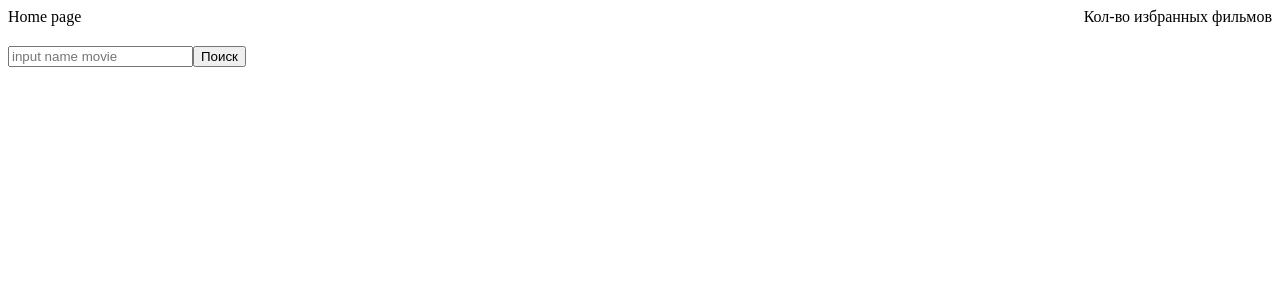
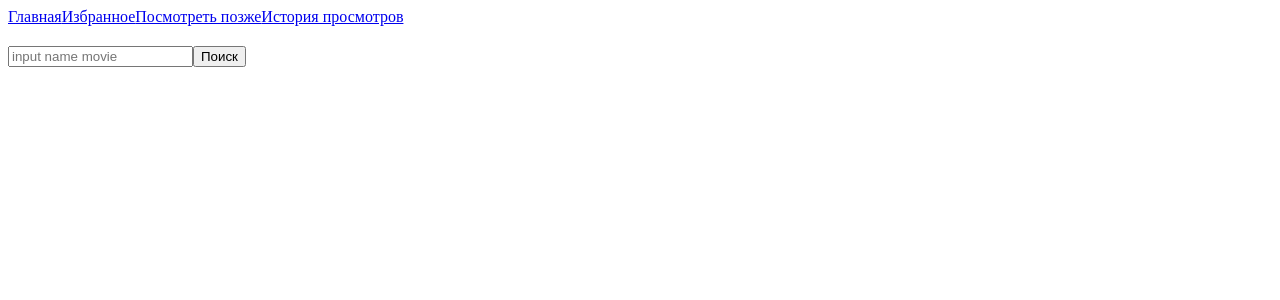
Before and after one commit to AlexeyKomarov99/Movielist, a React (Create React App) app in the folder filmcatalog-redux/: page / in a window 1280 px wide. Shown: the top 300 px of the page. Built offline with nearby package versions, Linux system fonts and the light colour scheme.

Commit message:
Изменение структуры проекта

```diff
--- a/filmcatalog-redux/src/App.js
+++ b/filmcatalog-redux/src/App.js
@@ -5,6 +5,8 @@ import HomePage from './pages/HomePage/HomePage';
 import PageNotFound from './pages/PageNotFound/PageNotFound';
 import MovieDetails from './pages/MovieDetails/MovieDetails';
 import MovieFeatured from './pages/MoviesFeatured/MoviesFeatured';
+import MoviesWatchLater from './pages/MoviesWatchLater/MoviesWatchLater';
+import MovieViewingHistory from './pages/MovieViewingHistory/MovieViewingHistory';
 
 //===== components =====//
 import Layout from './components/Layout/Layout';
@@ -17,6 +19,8 @@ const App = () => {
         <Route path='/movies'>
           <Route path=':movieId' element={<MovieDetails />} />
           <Route path='featured-list' element={<MovieFeatured />} />
+          <Route path='watch-later' element={<MoviesWatchLater />} />
+          <Route path='movie-viewing-history' element={<MovieViewingHistory /> } />
         </Route>
         <Route path='*' element={<PageNotFound /> } />
       </Route>
--- a/filmcatalog-redux/src/components/Footer/Footer.jsx
+++ /dev/null
@@ -1,11 +0,0 @@
-import React from 'react'
-
-const Footer = () => {
-  return (
-    <div>
-      Подвал сайта
-    </div>
-  )
-}
-
-export default Footer
--- a/filmcatalog-redux/src/components/Header/Header.jsx
+++ b/filmcatalog-redux/src/components/Header/Header.jsx
@@ -2,13 +2,14 @@ import React from 'react';
 import {Link} from 'react-router-dom';
 //===== assets =====//
 import './Header.scss';
+//===== components =====//
+import Navbar from '../Navbar/Navbar';
 
 const Header = () => {
   return (
-    <div className='Header'>
-      <span>Home page</span>
-      <span>Кол-во избранных фильмов</span>
-    </div>
+    <header className='Header'>
+      <Navbar />
+    </header>
   )
 }
 
--- a/filmcatalog-redux/src/components/Layout/Layout.jsx
+++ b/filmcatalog-redux/src/components/Layout/Layout.jsx
@@ -2,14 +2,12 @@ import React from 'react';
 import { Outlet } from 'react-router-dom';
 //===== components =====//
 import Header from '../Header/Header';
-import Footer from '../Footer/Footer';
 
 const Layout = () => {
   return (
     <>
         <Header />
         <Outlet />
-        {/* <Footer /> */}
     </>
   )
 }
--- /dev/null
+++ b/filmcatalog-redux/src/components/Navbar/Navbar.jsx
@@ -0,0 +1,15 @@
+import React from 'react';
+import { Link } from 'react-router-dom';
+
+const Navbar = () => {
+  return (
+    <nav>
+        <Link to='/'>Главная</Link>
+        <Link to='/movies/featured-list'>Избранное</Link>
+        <Link to='/movies/watch-later'>Посмотреть позже</Link>
+        <Link to='/movies/movie-viewing-history' >История просмотров</Link>
+    </nav>
+  )
+}
+
+export default Navbar
--- /dev/null
+++ b/filmcatalog-redux/src/pages/MovieViewingHistory/MovieViewingHistory.jsx
@@ -0,0 +1,11 @@
+import React from 'react'
+
+const MovieViewingHistory = () => {
+  return (
+    <div>
+      MovieViewingHistory
+    </div>
+  )
+}
+
+export default MovieViewingHistory
--- /dev/null
+++ b/filmcatalog-redux/src/pages/MoviesWatchLater/MoviesWatchLater.jsx
@@ -0,0 +1,11 @@
+import React from 'react'
+
+const MoviesWatchLater = () => {
+  return (
+    <div>
+      MoviesWatchLater
+    </div>
+  )
+}
+
+export default MoviesWatchLater
```
